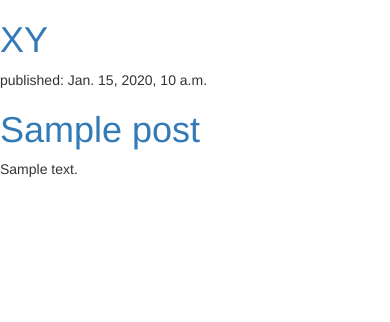
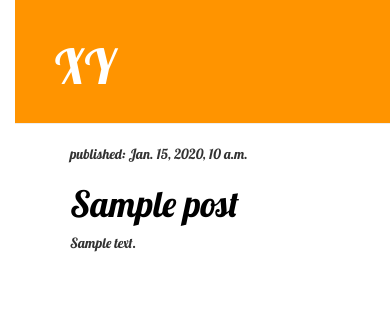
Before and after one commit to Timtech4u/pyblog, a Django app: template blog/templates/blog/post_list.html in a window 390 px wide. Shown: the top 322 px of the page. Run offline with Django 3.2, Linux system fonts and the light colour scheme; the template is opened without the code that fills it: values that come from a table or form of the project are taken from there, others are empty; tables that the repository leaves empty hold one stand-in row (values such as "Sample post"); some libraries are stand-ins or nearby versions.

Commit message:
Added view and template for detailed blog post as well as CSS for the site.

```diff
--- a/blog/models.py
+++ b/blog/models.py
@@ -8,6 +8,7 @@ class Post(models.Model):
     author = models.ForeignKey('auth.User')
     title = models.CharField(max_length=200)
     text = models.TextField()
+    # image = models.ImageField()
     created_date = models.DateTimeField(
         default=timezone.now
     )
--- /dev/null
+++ b/blog/static/blog/css/blog.css
@@ -0,0 +1,52 @@
+h1 a{
+    color: #551916;
+}
+body {
+    padding-left: 15px;
+    font-family: 'Lobster';
+}
+.page-header {
+    background-color: #ff9400;
+    margin-top: 0;
+    padding: 20px 20px 20px 40px;
+}
+
+.page-header h1, .page-header h1 a, .page-header h1 a:visited, .page-header h1 a:active {
+    color: #ffffff;
+    font-size: 36pt;
+    text-decoration: none;
+}
+
+.content {
+    margin-left: 40px;
+}
+
+h1, h2, h3, h4 {
+    font-family: 'Lobster', cursive;
+}
+
+.date {
+    color: #828282;
+}
+
+.save {
+    float: right;
+}
+
+.post-form textarea, .post-form input {
+    width: 100%;
+}
+
+.top-menu, .top-menu:hover, .top-menu:visited {
+    color: #ffffff;
+    float: right;
+    font-size: 26pt;
+    margin-right: 20px;
+}
+
+.post {
+    margin-bottom: 70px;
+}
+
+.post h1 a, .post h1 a:visited {
+    color: #000000;
--- /dev/null
+++ b/blog/templates/blog/base.html
@@ -0,0 +1,25 @@
+<html>
+    <head>
+        {% load static %}
+        <link rel="stylesheet" type="text/css" href="{% static 'blog/css/bootstrap.min.css' %}">
+        <link rel="stylesheet" type="text/css" href="{% static 'blog/css/bootstrap-theme.min.css' %}">
+        <link rel="stylesheet" type="text/css" href="{% static 'blog/css/blog.css' %}">
+        <link href="//fonts.googleapis.com/css?family=Lobster&subset=latin,latin-ext" rel="stylesheet" type="text/css">
+        <title>XY'z Blog</title>
+    </head>
+
+    <body>
+        <div class="page-header">
+        <h1><a href="/">XY</a></h1>
+    </div>
+    <div class="content container">
+        <div class="row">
+            <div class="col-md-8">
+            {% block content %}
+            {% endblock %}
+            </div>
+        </div>
+    </div>
+
+    </body>
+</html>
--- a/blog/templates/blog/post_list.html
+++ b/blog/templates/blog/post_list.html
@@ -1,22 +1,12 @@
-<html>
-    <head>
-        {% load static %}
-        <link rel="stylesheet" type="text/css" href="{% static 'blog/bootstrap.min.css' %}">
-        <link rel="stylesheet" type="text/css" href="{% static 'blog/bootstrap-theme.min.css' %}">
-        <title>XY'z Blog</title>
-    </head>
+{% extends 'blog/base.html' %}
 
-    <body>
-        <div>
-            <h1><a href="">XY</a> </h1>
+{% block content %}
+    {%  for post in posts %}
+        <div class="post">
+            <p>published: {{ post.published_date }}</p>
+            <h1><a href="{% url 'post_detail' pk=post.pk %}">{{ post.title }}</a> </h1>
+            <p>{{ post.text|linebreaksbr }}</p>
         </div>
-        {%  for post in posts %}
-            <div>
-                <p>published: {{ post.published_date }}</p>
-                <h1><a href="">{{ post.title }}</a> </h1>
-                <p>{{ post.text|linebreaksbr }}</p>
-            </div>
-{#            <button class="btn btn-warning">X</button>#}
-        {%  endfor %}
-    </body>
-</html>
+    {#            <button class="btn btn-warning">X</button>#}
+    {%  endfor %}
+{% endblock %}
--- a/blog/urls.py
+++ b/blog/urls.py
@@ -3,4 +3,5 @@ from . import views
 
 urlpatterns = [
     url(r'^$', views.post_list, name='post_list'),
+    url(r'^post/(?P<pk>\d+)/$', views.post_detail, name='post_detail'),
 ]
--- a/blog/views.py
+++ b/blog/views.py
@@ -1,7 +1,10 @@
-from django.shortcuts import render
+from django.shortcuts import render, get_object_or_404
 from django.utils import timezone
 from .models import Post
 # Create your views here.
 def post_list(request):
     posts = Post.objects.filter(published_date__lte=timezone.now()).order_by('published_date')
     return render(request, 'blog/post_list.html', {'posts': posts})
+def post_detail(request, pk):
+    post = get_object_or_404(Post, pk=pk)
+    return render(request, 'blog/post_detail.html', {'post': post})
```
Also changed, not shown: blog/templates/blog/post_detail.html (added, +13 -0 lines), blog/static/blog/css/bootstrap-theme.min.css (renamed from blog/static/blog/bootstrap-theme.min.css), blog/static/blog/css/bootstrap.min.css (renamed from blog/static/blog/bootstrap.min.css).
